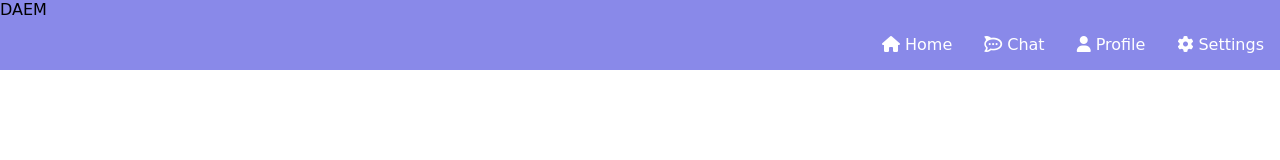
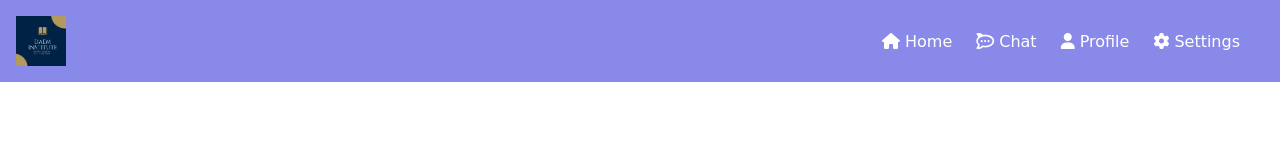
Before and after one commit to DAEM007/Nav-bar-project, a plain HTML site: page index.html in a window 1280 px wide. Drawn offline with Linux system fonts and the light colour scheme.

Commit message:
Added nav-bar logo and revised styles

```diff
--- a/index.html
+++ b/index.html
@@ -9,9 +9,12 @@
 </head>
 <body>
 
-    <nav>
+    <nav class="nav-bar">
+        <div class="max-width">
             <div class="logo">
-            <p class="logo-name">DA<span>EM</span></p>
+                <a href="#">
+                    <img src="./Images/DAEM INSTITUTE (1).png" alt="book-image" style="width: 10%; height: 10%;">
+                </a>
             </div>
             <ul class="list-items">
                 <li class="list-item">
@@ -27,6 +30,7 @@
                     <a href="#"><i class="fa-solid fa-gear"></i>settings</a>
                 </li>
             </ul>
+        </div>
     </nav>
 
     <script src="./main.js"></script>
--- a/styles.css
+++ b/styles.css
@@ -1,34 +1,45 @@
+/* UNIVERSAL STYLES */
 *{
     margin: 0;
     padding: 0;
 }
 
+/* BODY STYLES */
 body{
     font-family: cursive;
     text-transform: capitalize;
 }
 
-nav {
+
+/* Navbar styles */
+.nav-bar {
     background-color: rgb(137, 137, 233);
     width: 100%;
 }
 
-.list-items {
+/* logo styles */
+.nav-bar .max-width {
     display: flex;
-    flex-wrap: wrap;
-    justify-content: right;
+    padding: 1em;
+    align-items: center;
+    justify-content: space-between;
 }
 
-.list-item {
-    margin: 1em;
-    list-style-type: none;
+/* navigation items styles */
+.nav-bar .list-items {
+    display: flex;
 }
 
-.list-item a {
+.nav-bar .list-item {
+    list-style-type: none;
+    margin-right: 1.5em;
+}
+
+.nav-bar .list-item a {
     color: #fff;
     text-decoration: none;
 }
 
-.list-item i {
+.nav-bar .list-item i {
     margin-right: 5px;
 }
```
Also changed, not shown: Images/DAEM INSTITUTE (1).png (added), Images/books.jfif (added). Lines whose indentation alone changed are shown as unchanged.
